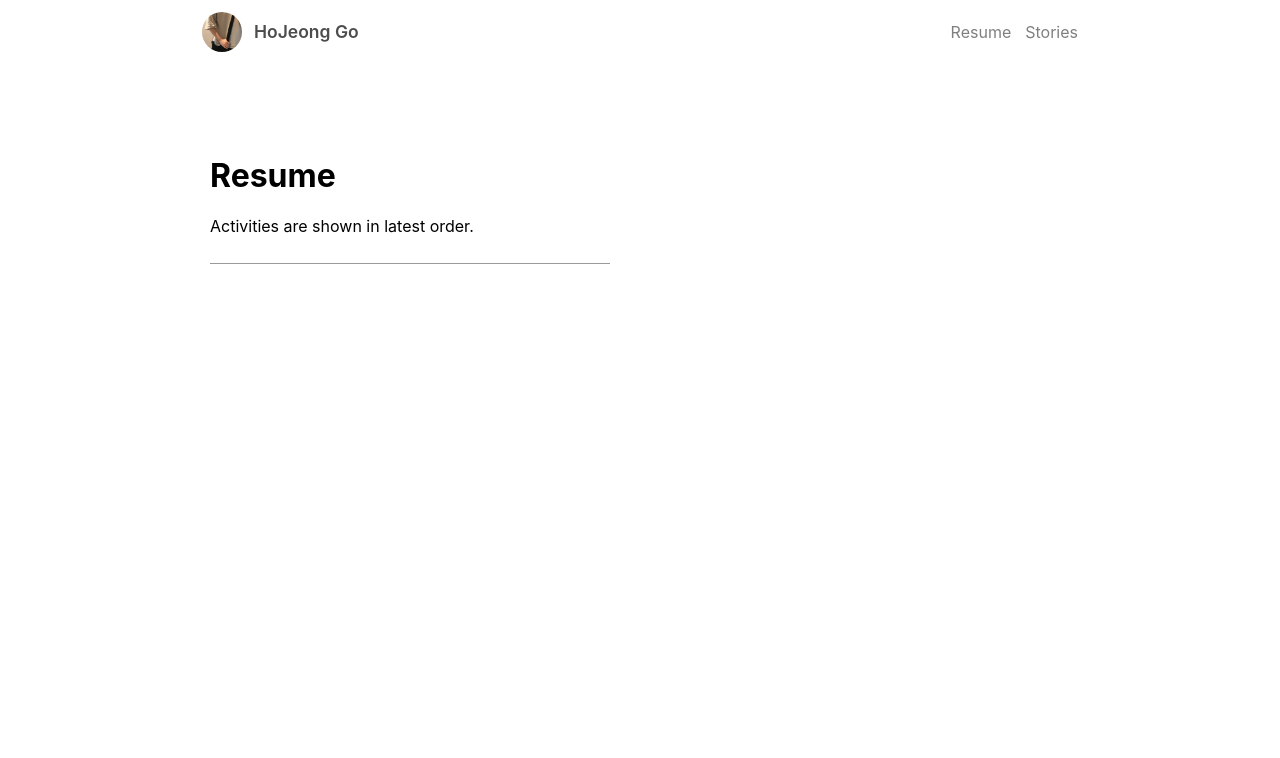
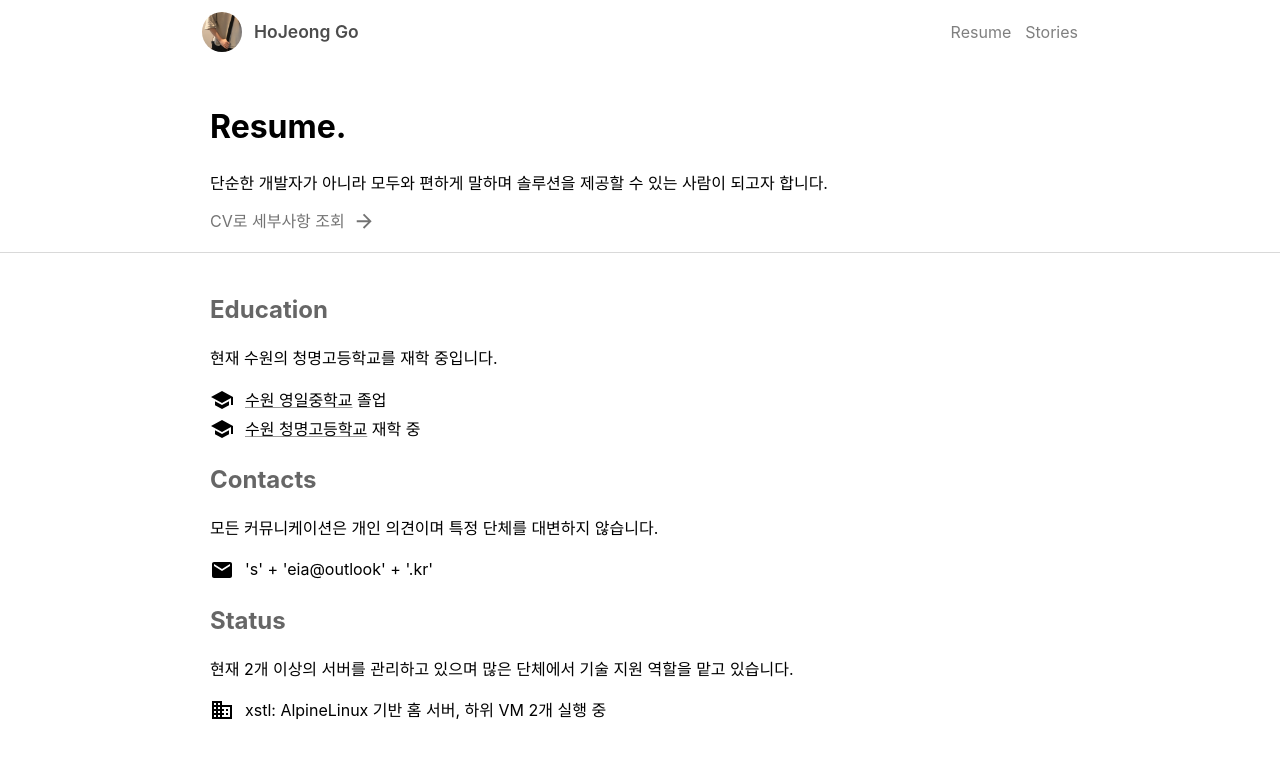
Before and after one commit to seia-soto/atwork, a Next.js app: page /resume in a window 1280 px wide. Shown: the top 758 px of the page. Built offline with nearby package versions, Linux system fonts and the light colour scheme; a web font is replaced by a local one.

Commit message:
feat(layout): fix all

```diff
--- a/package.json
+++ b/package.json
@@ -12,7 +12,7 @@
   "devDependencies": {
     "@types/next": "^9.0.0",
     "@types/node": "^16.7.10",
-    "@types/react": "^17.0.19",
+    "@types/react": "^17.0.20",
     "@typescript-eslint/eslint-plugin": "^4.30.0",
     "@typescript-eslint/parser": "^4.30.0",
     "eslint": "^7.32.0",
@@ -31,6 +31,7 @@
     "@stitches/react": "^1.0.0",
     "normalize.css": "^8.0.1",
     "react": "^17.0.2",
-    "react-dom": "^17.0.2"
+    "react-dom": "^17.0.2",
+    "react-icons": "^4.2.0"
   }
 }
--- a/src/components/Container.tsx
+++ b/src/components/Container.tsx
@@ -4,7 +4,6 @@ const Container = styled('div', {
   margin: '0 auto',
   width: '100%',
   padding: '20px',
-  paddingBottom: 0,
   boxSizing: 'border-box',
 
   variants: {
--- a/src/components/Divider.tsx
+++ b/src/components/Divider.tsx
@@ -7,18 +7,7 @@ export const Featured = styled('div', {
 })
 
 export const Full = styled('div', {
-  background: 'rgba(0,0,0,.4)',
+  background: 'rgba(0,0,0,.15)',
   height: '1px',
-  maxWidth: '100%',
-  width: '400px',
-  margin: '28px auto',
-  marginBottom: 0,
-
-  variants: {
-    location: {
-      left: {
-        marginLeft: 0
-      }
-    }
-  }
+  maxWidth: '100%'
 })
--- a/src/components/Header.tsx
+++ b/src/components/Header.tsx
@@ -1,32 +1,25 @@
 import { styled } from '../styles/theme'
+import Container from './Container'
 
 export const Wrapper = styled('div', {
   height: '100%',
 
   variants: {
     layout: {
-      main: {
-        color: 'white',
-        backgroundImage: 'linear-gradient(to top, #09203f 0%, #537895 100%)'
+      featured: {
+        backgroundImage: 'linear-gradient(to bottom, rgba(255,255,255,.85), rgba(255,255,255,.85)), url(/images/pexels-pixabay-509922.jpg)',
+        backgroundSize: 'cover',
+        backgroundPosition: 'bottom',
+        backgroundPositionX: 'center'
       }
     }
   }
 })
 
-export const Context = styled('div', {
+export const Context = styled(Container, {
   display: 'flex',
-  height: '450px',
-  maxHeight: '100%',
-  padding: '25px',
+  height: '550px',
+  maxHeight: 'calc(100vh - 64px)', // NOTE: 100vh - high of navigation bar
 
-  flexDirection: 'column-reverse',
-
-  variants: {
-    layout: {
-      sub: {
-        height: '200px',
-        paddingBottom: 0
-      }
-    }
-  }
+  flexDirection: 'column-reverse'
 })
--- a/src/components/Timeline.tsx
+++ b/src/components/Timeline.tsx
@@ -1,37 +1,42 @@
+import type { IconType } from 'react-icons'
 import { styled } from '../styles/theme'
 
-export const List = styled('li', {
-  color: 'rgba(0,0,0,.7)',
-  margin: '4px 0'
+export const ItemWrapper = styled('div', {
+  display: 'flex',
+  gap: '11px'
 })
-export const Ticker = styled('span', {
+export const ItemContext = styled('p', {
   display: 'inline-flex',
   justifyContent: 'center',
-  marginRight: '8px',
-
-  color: 'rgba(0,0,0,.5)',
-  fontSize: '12px'
+  alignItems: 'center',
+  margin: '2.5px 0'
 })
-export const Link = styled('a', {
-  color: '#1473e6',
-  textDecoration: 'none'
+export const ItemParagraph = styled('p', {
+  margin: 0
 })
 
-interface ITimelineItem {
-  ticker: string
-  status: string
-  institute: string
-  link: string
+export const ItemIcon = styled(ItemContext, {
+  fontSize: '1.5em'
+})
+
+interface IIconItemComponentProps {
+  icon: IconType
+  children: unknown
+
+  [keys: string]: unknown
 }
 
-export const Item = ({ ticker, status, institute, link }: ITimelineItem) => {
+export const Item = ({ icon: Icon, children }: IIconItemComponentProps) => {
   return (
-    <>
-      <List>
-        <Ticker>{ticker}</Ticker>
-        {status + ': '}
-        <Link href={link} target='_blank'>{institute}</Link>
-      </List>
-    </>
+    <ItemWrapper>
+      <ItemIcon>
+        <Icon />
+      </ItemIcon>
+      <ItemContext>
+        <ItemParagraph>
+          {children}
+        </ItemParagraph>
+      </ItemContext>
+    </ItemWrapper>
   )
 }
--- a/src/layouts/Navigation.tsx
+++ b/src/layouts/Navigation.tsx
@@ -12,7 +12,7 @@ const NavigationLayout: NextPage = () => {
 
       <Navigation.Right>
         <Navigation.Item href='/resume'>Resume</Navigation.Item>
-        <Navigation.Item>Stories</Navigation.Item>
+        <Navigation.Item href='/stories'>Stories</Navigation.Item>
       </Navigation.Right>
     </Navigation.Wrapper>
   )
--- a/src/layouts/Platform.tsx
+++ b/src/layouts/Platform.tsx
@@ -1,6 +1,5 @@
 import { styled } from '@stitches/react'
 
-const Platform = styled('div', {
-})
+const Platform = styled('div', {})
 
 export default Platform
--- a/src/pages/resume.tsx
+++ b/src/pages/resume.tsx
@@ -1,26 +1,66 @@
 import type { NextPage } from 'next'
+import { MdArrowForward, MdSchool, MdDomain, MdEmail } from 'react-icons/md'
 import Container from '../components/Container'
+import * as Button from '../components/Button'
 import * as Divider from '../components/Divider'
-import * as Header from '../components/Header'
+import * as Effects from '../components/Effects'
+import * as Timeline from '../components/Timeline'
 import Navigation from '../layouts/Navigation'
+
+const Link = (props: { [keys: string]: unknown }) => {
+  return (
+    <Effects.Featured target='_blank' css={{ margin: 0 }} {...props} />
+  )
+}
 
 interface IPageProps {}
 
 const Page: NextPage<IPageProps> = (props: IPageProps) => {
   return (
     <>
-      <Header.Wrapper>
-        <Navigation />
-        <Header.Context layout='sub'>
-          <Container size='md'>
-            <h1>Resume</h1>
-            <p>
-              Activities are shown in latest order.
-            </p>
-            <Divider.Full location='left' />
-          </Container>
-        </Header.Context>
-      </Header.Wrapper>
+      <Navigation />
+
+      <Container size='md'>
+        <h1>
+          Resume.
+        </h1>
+        <p>
+          단순한 개발자가 아니라 모두와 편하게 말하며 솔루션을 제공할 수 있는 사람이 되고자 합니다.
+        </p>
+        <Button.Icon theme='black' icon={MdArrowForward} href='/curriculum-vitae'>CV로 세부사항 조회</Button.Icon>
+      </Container>
+      <Divider.Full />
+      <Container size='md'>
+        <h2>
+          Education
+        </h2>
+        <p>현재 수원의 청명고등학교를 재학 중입니다.</p>
+
+        <Timeline.Item icon={MdSchool}>
+          <Link href='https://youngil-m.goesw.kr/index.do'>수원 영일중학교</Link> 졸업
+        </Timeline.Item>
+        <Timeline.Item icon={MdSchool}>
+          <Link href='https://www.cm-h.hs.kr/'>수원 청명고등학교</Link> 재학 중
+        </Timeline.Item>
+
+        <h2>
+          Contacts
+        </h2>
+        <p>모든 커뮤니케이션은 개인 의견이며 특정 단체를 대변하지 않습니다.</p>
+
+        <Timeline.Item icon={MdEmail}>
+          {'\'s\''} + {'\'eia@outlook\''} + {'\'.kr\''}
+        </Timeline.Item>
+
+        <h2>
+          Status
+        </h2>
+        <p>현재 2개 이상의 서버를 관리하고 있으며 많은 단체에서 기술 지원 역할을 맡고 있습니다.</p>
+
+        <Timeline.Item icon={MdDomain}>
+          xstl: AlpineLinux 기반 홈 서버, 하위 VM 2개 실행 중
+        </Timeline.Item>
+      </Container>
     </>
   )
 }
--- a/src/styles/platform.css
+++ b/src/styles/platform.css
@@ -1,5 +1,5 @@
 * {
-  font-family: Pretendard, -apple-system, BlinkMacSystemFont, system-ui, Roboto, 'Helvetica Neue', 'Segoe UI', 'Apple SD Gothic Neo', 'Noto Sans KR', 'Malgun Gothic', sans-serif;
+  font-family: 'Pretendard', -apple-system, BlinkMacSystemFont, system-ui, Roboto, 'Helvetica Neue', 'Segoe UI', 'Apple SD Gothic Neo', 'Noto Sans KR', 'Malgun Gothic', sans-serif;
   box-sizing: border-box;
   word-break: keep-all;
 }
@@ -8,6 +8,14 @@ body {
   min-height: 100%;
 }
 
+p, h1, h2, h3, h4, h5, h6 {
+  line-height: 1.4em;
+}
 h2, h3, h4, h5, h6 {
   color: rgba(0,0,0,.6)
 }
+
+a {
+  color: inherit;
+  text-decoration: none;
+}
```
Also changed, not shown: src/pages/index.tsx (+34 -7 lines), src/pages/stories.tsx (added, +30 -0 lines), public/images/pexels-pixabay-509922.jpg (added), 1 other file (tests, documents, lock files or other folders).
